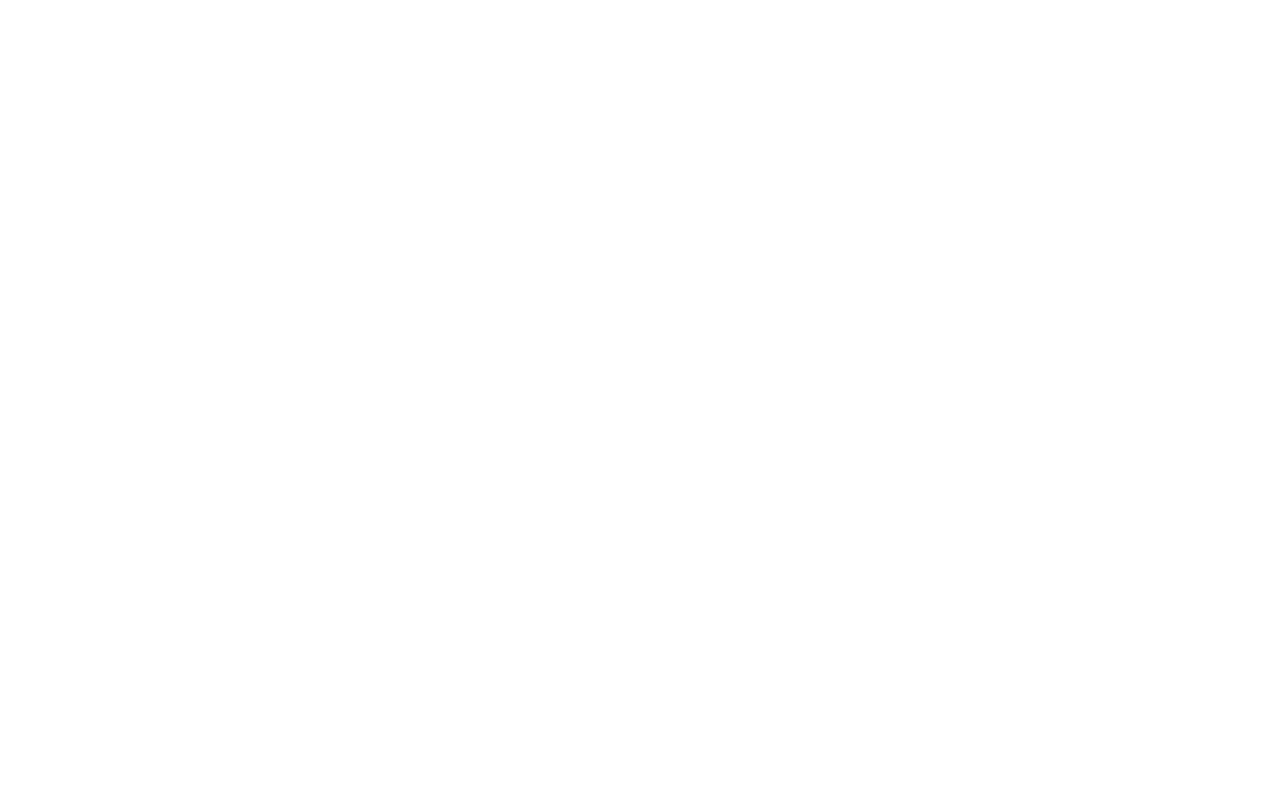
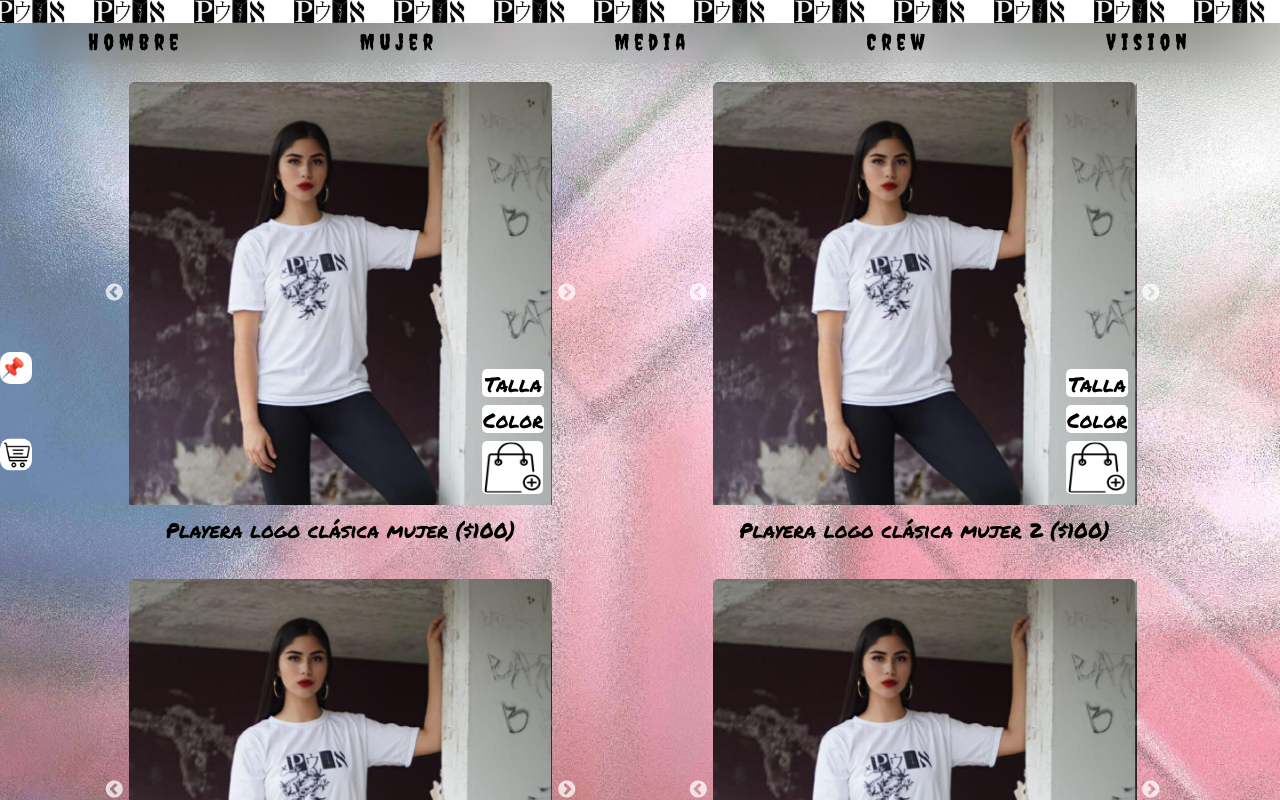
Before and after one commit to poloandpolo/Pjor-tienda-frontend-and-backend, a React (Vite) app: page /mujer in a window 1280 px wide. Before the commit this address had no page. Shown: the top 800 px of the page. Built offline with nearby package versions, Linux system fonts and the light colour scheme; a web font is replaced by a local one.

Commit message:
WomenPage ready

```diff
--- a/src/App.jsx
+++ b/src/App.jsx
@@ -1,14 +1,14 @@
-import './App.css'
+import './App.css';
 import { BrowserRouter, Route, Routes } from 'react-router-dom';
-import { MenPage } from './pages/MenPage'
-import { LandingPage } from './pages/LandingPage'
+import { MenPage } from './pages/MenPage';
+import { LandingPage } from './pages/LandingPage';
 import { MenPageContextProvider } from './context/MenPageContext';
 import "slick-carousel/slick/slick.css";
 import "slick-carousel/slick/slick-theme.css";
 import { MediaPage } from './pages/MediaPage';
+import { WomenPage } from './pages/WomenPage'; // Importa el componente WomenPage
 
 function App() {
-
   return (
     <div className='body'>
       <BrowserRouter>
@@ -19,11 +19,16 @@
               <MenPage />
             </MenPageContextProvider>
           } />
+          <Route path='mujer' element={
+             <MenPageContextProvider>
+             <WomenPage />
+           </MenPageContextProvider>
+          } />
           <Route path='media' element={<MediaPage />} />
         </Routes>
       </BrowserRouter>
     </div>
-  )
+  );
 }
 
-export default App
+export default App;
--- a/src/components/NavigationBar.jsx
+++ b/src/components/NavigationBar.jsx
@@ -23,7 +23,7 @@
     <nav className='navigation-bar'>
       <ul className='navigation-bar__list'>
         <li className='navigation-bar__item'><a className='navigation-bar__link' onClick={handleClickMen}>Hombre</a></li>
-        <li className='navigation-bar__item'><a className='navigation-bar__link'>Mujer</a></li>
+        <li className='navigation-bar__item'><a className='navigation-bar__link' onClick={handleClickWomen}>Mujer</a></li>
         <li className='navigation-bar__item'><a className='navigation-bar__link'onClick={handleClickMedia}>Media</a></li>
         <li className='navigation-bar__item'><a className='navigation-bar__link'>Crew</a></li>
         <li className='navigation-bar__item'><a className='navigation-bar__link'>Vision</a></li>
--- a/src/components/styles/ClothingCard.scss
+++ b/src/components/styles/ClothingCard.scss
@@ -7,10 +7,12 @@
     font-size: 1.6vw;
     text-align: center;
     width: 36vw;
+    height: 36vw;
     align-items: center;
     padding: 1.5vw;
     position: relative;
     color: black;
+    margin-bottom: 20px;
 
     &--open {
         /* Modificador para cuando la barra de ropa está abierta */
@@ -24,6 +26,10 @@
         height: 100%;
         margin: auto;
     }
+
+    .slick-list {
+        height: 100%;
+      }
 
     &__slider-container {
         width: 100%;
@@ -49,7 +55,7 @@
 
     &__cart-icon {
         background-color: white;
-        width: 4.5vw;
+        width: 4.7vw;
         height: 4.2vw;
         border-radius: 5px;
         position: relative;
@@ -71,14 +77,13 @@
         background-color: rgba(255, 255, 255, 0);
         border-radius: 5px;
         right: 2.1vw;
-        top: 24.3vw;
-        height: 5.5vw;
+        top: 23.3vw;
         display: flex;
         flex-direction: column;
         text-align: center;
         justify-content: space-evenly;
         color: black;
-        height: 10vw;
+        height: 11vw;
 
 
     }
--- a/src/components/styles/NavigationBar.scss
+++ b/src/components/styles/NavigationBar.scss
@@ -18,6 +18,9 @@
     &__item {
       display: flex;
       align-items: center;
+      :hover{
+        cursor: pointer;
+      }
     }
 
     &__link {
--- a/src/components/styles/ShoppingCartCard.scss
+++ b/src/components/styles/ShoppingCartCard.scss
@@ -13,6 +13,7 @@
       width: 20vw;
       margin: auto;
       border-radius: 5px;
+      object-fit: cover;
     }
   }
 
@@ -25,6 +26,7 @@
     margin-left: 20px;
     width: 100%;
     margin-bottom: 30px;
+    text-align: center;
   }
 
   &__details-container {
--- a/src/context/MenPageContext.jsx
+++ b/src/context/MenPageContext.jsx
@@ -1,6 +1,8 @@
 import React, { createContext, useContext, useState } from 'react';
 import playera_logo_clasica_hombre from '../images/playera_logo_clasica_hombre.jpg';
 import playera_logo_clasica_hombre_2 from '../images/playera_logo_clasica_hombre.jpg';
+import playera_logo_clasica_mujer from '../images/playera_logo_clasica_mujer.jpg';
+import playera_logo_clasica_mujer_2 from '../images/playera_logo_clasica_mujer.jpg';
 import black from '../images/Clothing_Colors/Black.jpg';
 import white from '../images/Clothing_Colors/white.jpg';
 
@@ -15,19 +17,32 @@
 // Proveedor del contexto
 export const MenPageContextProvider = ({ children }) => {
     const [cartItems, setCartItems] = useState([]);
-    const clothingItems = [
-        { id: 1, images: [playera_logo_clasica_hombre, playera_logo_clasica_hombre_2], text: "Playera logo clásica", sizes: ['s', 'm', 'l', 'xl', 'xxl'], colors: [black, white], price: 100 },
-        { id: 2, images: [playera_logo_clasica_hombre, playera_logo_clasica_hombre_2], text: "Playera logo clásica 2", sizes: ['s', 'm', 'l', 'xl', 'xxl'], colors: [black, white], price: 100 },
-        { id: 3, images: [playera_logo_clasica_hombre, playera_logo_clasica_hombre_2], text: "Playera logo clásica 3", sizes: ['s', 'm', 'l', 'xl', 'xxl'], colors: [black, white], price: 100 },
-        { id: 4, images: [playera_logo_clasica_hombre, playera_logo_clasica_hombre_2], text: "Playera logo clásica 4", sizes: ['s', 'm', 'l', 'xl', 'xxl'], colors: [black, white], price: 100 },
-        { id: 5, images: [playera_logo_clasica_hombre, playera_logo_clasica_hombre_2], text: "Playera logo clásica 5", sizes: ['s', 'm', 'l', 'xl', 'xxl'], colors: [black, white], price: 100 },
-        { id: 6, images: [playera_logo_clasica_hombre, playera_logo_clasica_hombre_2], text: "Playera logo clásica 6", sizes: ['s', 'm', 'l', 'xl', 'xxl'], colors: [black, white], price: 100 }
+
+    // Artículos de ropa para hombres
+    const menClothingItems = [
+        { id: 1, images: [playera_logo_clasica_hombre, playera_logo_clasica_hombre_2], text: "Playera logo clásica hombre", sizes: ['s', 'm', 'l', 'xl', 'xxl'], colors: [black, white], price: 100 },
+        { id: 2, images: [playera_logo_clasica_hombre, playera_logo_clasica_hombre_2], text: "Playera logo clásica hombre 2", sizes: ['s', 'm', 'l', 'xl', 'xxl'], colors: [black, white], price: 100 },
+        { id: 3, images: [playera_logo_clasica_hombre, playera_logo_clasica_hombre_2], text: "Playera logo clásica hombre 3", sizes: ['s', 'm', 'l', 'xl', 'xxl'], colors: [black, white], price: 100 },
+        { id: 4, images: [playera_logo_clasica_hombre, playera_logo_clasica_hombre_2], text: "Playera logo clásica hombre 4", sizes: ['s', 'm', 'l', 'xl', 'xxl'], colors: [black, white], price: 100 },
+        { id: 5, images: [playera_logo_clasica_hombre, playera_logo_clasica_hombre_2], text: "Playera logo clásica hombre 5", sizes: ['s', 'm', 'l', 'xl', 'xxl'], colors: [black, white], price: 100 },
+        { id: 6, images: [playera_logo_clasica_hombre, playera_logo_clasica_hombre_2], text: "Playera logo clásica hombre 6", sizes: ['s', 'm', 'l', 'xl', 'xxl'], colors: [black, white], price: 100 }
     ];
+
+    // Artículos de ropa para mujeres
+    const womenClothingItems = [
+        { id: 7, images: [playera_logo_clasica_mujer, playera_logo_clasica_mujer_2], text: "Playera logo clásica mujer", sizes: ['s', 'm', 'l', 'xl', 'xxl'], colors: [black, white], price: 100 },
+        { id: 8, images: [playera_logo_clasica_mujer, playera_logo_clasica_mujer_2], text: "Playera logo clásica mujer 2", sizes: ['s', 'm', 'l', 'xl', 'xxl'], colors: [black, white], price: 100 },
+        { id: 9, images: [playera_logo_clasica_mujer, playera_logo_clasica_mujer_2], text: "Playera logo clásica mujer 3", sizes: ['s', 'm', 'l', 'xl', 'xxl'], colors: [black, white], price: 100 },
+        { id: 10, images: [playera_logo_clasica_mujer, playera_logo_clasica_mujer_2], text: "Playera logo clásica mujer 4", sizes: ['s', 'm', 'l', 'xl', 'xxl'], colors: [black, white], price: 100 },
+        { id: 11, images: [playera_logo_clasica_mujer, playera_logo_clasica_mujer_2], text: "Playera logo clásica mujer 5", sizes: ['s', 'm', 'l', 'xl', 'xxl'], colors: [black, white], price: 100 },
+        { id: 12, images: [playera_logo_clasica_mujer, playera_logo_clasica_mujer_2], text: "Playera logo clásica mujer 6", sizes: ['s', 'm', 'l', 'xl', 'xxl'], colors: [black, white], price: 100 }
+    ];
+
 
     const addToCart = (item) => {
         setCartItems(prevItems => {
             const existingItemIndex = prevItems.findIndex(cartItem =>
-                cartItem.id === item.id && cartItem.size === item.size && cartItem.color === item.color // Verifica tamaño y color junto con id
+                cartItem.id === item.id && cartItem.size === item.size && cartItem.color === item.color
             );
 
             if (existingItemIndex > -1) {
@@ -46,12 +61,12 @@
                 item.id === id && item.size === size && item.color === color
                     ? { ...item, quantity: item.quantity + amount }
                     : item
-            ).filter(item => item.quantity > 0); // Elimina artículos con cantidad <= 0
+            ).filter(item => item.quantity > 0);
         });
     };
 
     return (
-        <MenPageContext.Provider value={{ cartItems, clothingItems, addToCart, updateItemQuantity }}>
+        <MenPageContext.Provider value={{ cartItems, menClothingItems, womenClothingItems, addToCart, updateItemQuantity }}>
             {children}
         </MenPageContext.Provider>
     );
--- a/src/pages/LandingPage.jsx
+++ b/src/pages/LandingPage.jsx
@@ -31,7 +31,7 @@
       </div>
       <div className='landing-page__buttons-container'>
         <LandingPageButton text={"Hombre"} onClick={handleClickMen}/>
-        <LandingPageButton text={"Mujer"} />
+        <LandingPageButton text={"Mujer"} onClick={handleClickWomen}/>
         <LandingPageButton text={"Media"} onClick={handleClickMedia}/>
         <LandingPageButton text={"Crew "}/>
         <LandingPageButton text={"Vision"}/>
--- a/src/pages/MenPage.jsx
+++ b/src/pages/MenPage.jsx
@@ -48,7 +48,7 @@
   const [isWarningModalOpen, setIsWarningModalOpen] = useState(false);
   const [isConfirmationModalOpen, setIsConfirmationModalOpen] = useState(false);
 
-  const { clothingItems } = useMenPageContext();
+  const { menClothingItems } = useMenPageContext();
 
   const toggleClothingBar = () => {
     setIsClothingBarOpen(prevState => !prevState);
@@ -130,7 +130,7 @@
           />
         )}
         <ClothingGallery
-          items={clothingItems}
+          items={menClothingItems}
           isClothingBarOpen={isClothingBarOpen}
           onOpenClothingModal={openClothingModal}
           onConfirm={openConfirmationModal}
--- a/src/pages/WomenPage.jsx
+++ b/src/pages/WomenPage.jsx
@@ -0,0 +1,147 @@
+import React, { useState } from 'react';
+import { Header } from '../components/Header';
+import './styles/WomenPage.scss';
+import { NavigationBar } from '../components/NavigationBar';
+import { ClothingMenuButton } from '../components/ClothingMenuButton';
+import { ShoppingCartButton } from '../components/ShoppingCartButton';
+import { ClothingBar } from '../components/ClothingBar';
+import { ClothingGallery } from '../components/ClothingGallery';
+import { useMenPageContext } from '../context/MenPageContext';
+import { ShoppingCart } from '../components/ShoppingCart';
+import { ClothingModal } from '../components/ClothingModal';
+import { ConfirmationModal } from '../components/ConfirmationModal';
+import { WarningModal } from '../components/WarningModal'; // Asegúrate de que el nombre coincida con tu archivo
+
+const dropdownMenus = [
+    {
+      title: "Gorras",
+      emoji: "🧢",
+      items: ["Beisbol", "Snapback", "5 Paneles"]
+    },
+    {
+      title: "Prendas superiores",
+      emoji: "👚",
+      items: ["Blusas", "Croptops", "Camisas", "Hoodies", "Chamarras"]
+    },
+    {
+      title: "Vestidos y Jumper",
+      emoji: "👗",
+      items: ["Vestido", "Jumper"]
+    },
+    {
+      title: "Prendas inferiores",
+      emoji: "👖",
+      items: ["Jogger", "Jeans", "Faldas"]
+    },
+    {
+      title: "Accesorios",
+      emoji: "🧦",
+      items: ["Cinturones", "Calcetas"]
+    },
+    {
+      title: "Joyeria",
+      emoji: "💍",
+      items: ["Collares", "Pulseras", "Brazaletes", "Cadenas", "Dijes"]
+    }
+  ];
+
+export const WomenPage = () => {
+  const [isClothingBarOpen, setIsClothingBarOpen] = useState(false);
+  const [shoppingCartIsOpen, setShoppingCartIsOpen] = useState(false);
+  const [isClothingModalOpen, setIsClothingModalOpen] = useState(false);
+  const [clothingModalData, setClothingModalData] = useState(null);
+  const [isWarningModalOpen, setIsWarningModalOpen] = useState(false);
+  const [isConfirmationModalOpen, setIsConfirmationModalOpen] = useState(false);
+
+  const { womenClothingItems } = useMenPageContext();
+
+  const toggleClothingBar = () => {
+    setIsClothingBarOpen(prevState => !prevState);
+  };
+
+  const openShoppingCart = () => {
+    setShoppingCartIsOpen(true);
+  };
+
+  const closeShoppingCart = () => {
+    setShoppingCartIsOpen(false);
+  };
+
+  const openClothingModal = (item) => {
+    setClothingModalData(item);
+    setIsClothingModalOpen(true);
+  };
+
+  const closeClothingModal = () => {
+    setClothingModalData(null);
+    setIsClothingModalOpen(false);
+  };
+
+  const openWarningModal = () => {
+    setIsWarningModalOpen(true);
+  };
+
+  const closeWarningModal = () => {
+    setIsWarningModalOpen(false);
+  };
+
+  const openConfirmationModal = () => {
+    setIsConfirmationModalOpen(true);
+  };
+
+  const closeConfirmationModal = () => {
+    setIsConfirmationModalOpen(false);
+  };
+
+  return (
+    <div className='women-page'>
+      <Header />
+      <NavigationBar />
+      <div className='women-page__clothing-section'>
+        {!isClothingBarOpen && (
+          <ClothingMenuButton
+            toggleClothingBar={toggleClothingBar}
+            isOpen={isClothingBarOpen}
+          />
+        )}
+        <ShoppingCartButton
+          onClick={openShoppingCart}
+          isOpen={isClothingBarOpen}
+        />
+        <ShoppingCart
+          isOpen={shoppingCartIsOpen}
+          onClose={closeShoppingCart}
+        />
+        <ClothingModal
+          isOpen={isClothingModalOpen}
+          onClose={closeClothingModal}
+          data={clothingModalData}
+          onWarning={openWarningModal}
+          onConfirm={openConfirmationModal}
+        />
+        <ConfirmationModal
+          isOpen={isConfirmationModalOpen}
+          onClose={closeConfirmationModal}
+        />
+        <WarningModal
+          isOpen={isWarningModalOpen}
+          onClose={closeWarningModal}
+        />
+        {isClothingBarOpen && (
+          <ClothingBar
+            dropdownMenus={dropdownMenus}
+            isOpen={isClothingBarOpen}
+            toggleClothingBar={toggleClothingBar}
+          />
+        )}
+        <ClothingGallery
+          items={womenClothingItems}
+          isClothingBarOpen={isClothingBarOpen}
+          onOpenClothingModal={openClothingModal}
+          onConfirm={openConfirmationModal}
+          onWarning={openWarningModal}
+        />
+      </div>
+    </div>
+  );
+};
--- /dev/null
+++ b/src/pages/styles/WomenPage.scss
@@ -0,0 +1,6 @@
+.women-page{
+    width: 100vw;
+    min-height: 100vh;
+    background-size: cover;
+    background-image: url('/src/images/background-women-page2.jpg');
+}
```
